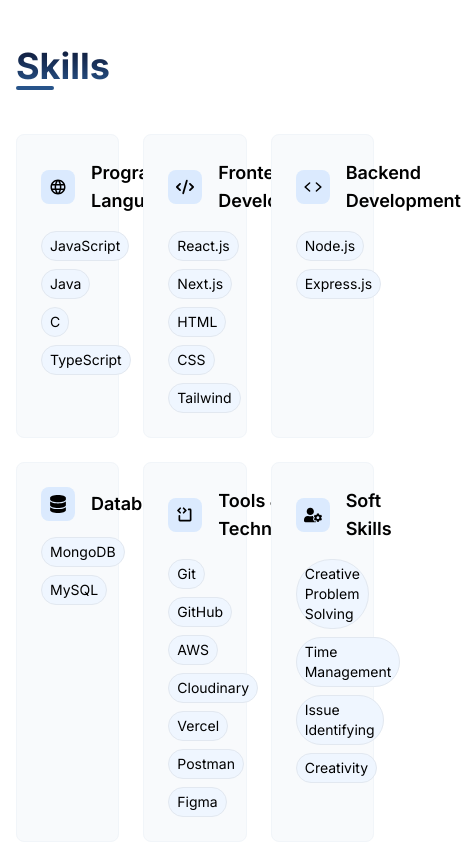
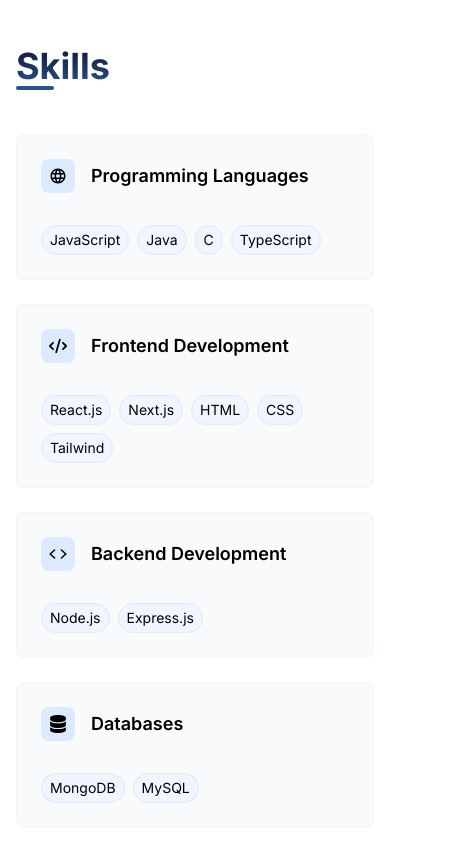
Before and after one commit to asjadahamed77/Asjad-Portfolio, a React (Vite) app: page / in a window 390 px wide. Shown: the part 5780-6624 px from the top of the page, 461 px wide, since content can reach past the window. Built offline with nearby package versions, Linux system fonts and the light colour scheme.

Commit message:
Fixed css issues

```diff
--- a/src/components/Skills.jsx
+++ b/src/components/Skills.jsx
@@ -9,14 +9,14 @@
         Skills
         <span className="absolute -bottom-1 left-0 h-1 rounded-full bg-secondBlueLight w-2/5"></span>
       </h1>
-      <div className="grid grid-cols-3 gap-6 my-12  ">
+      <div className="grid lg:grid-cols-3 sm:grid-cols-2 gap-6 my-12  ">
         {skills.map((item, index) => (
           <div key={index} className="bg-slate-50 border group border-slate-100 rounded-lg p-6 hover:-translate-y-2 transform duration-300 dark:bg-white/5">
             <div className="flex items-center gap-4">
               <p className="text-lg p-2 bg-blue-100 group-hover:bg-mainBlueLight group-hover:text-white duration-300 transition-colors rounded-lg dark:bg-mainBlueLight/75 dark:border-blue-50 dark:border dark:group-hover:bg-white dark:group-hover:text-mainBlueLight">{item.icon}</p>
               <p className="text-lg font-semibold">{item.category}</p>
             </div>
-            <div className="flex flex-wrap gap-2 mt-4">
+            <div className="flex flex-wrap gap-2 sm:mt-4 mt-8">
               {item.skills.map((skills, index) => (
                 <span
                   key={index}
```
